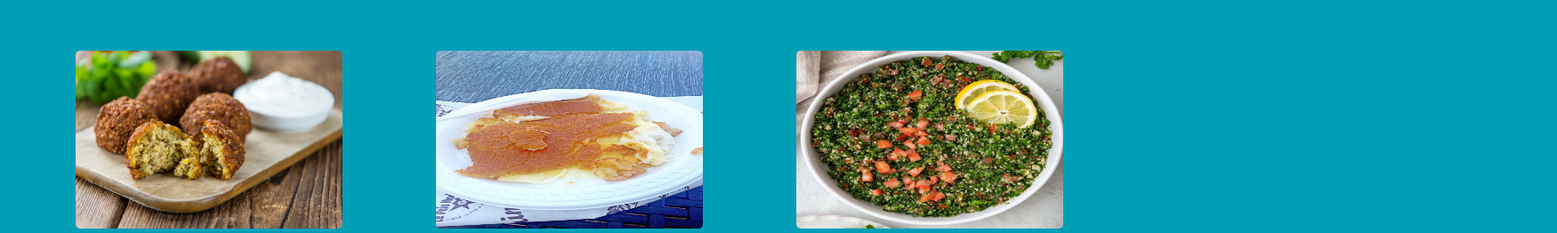
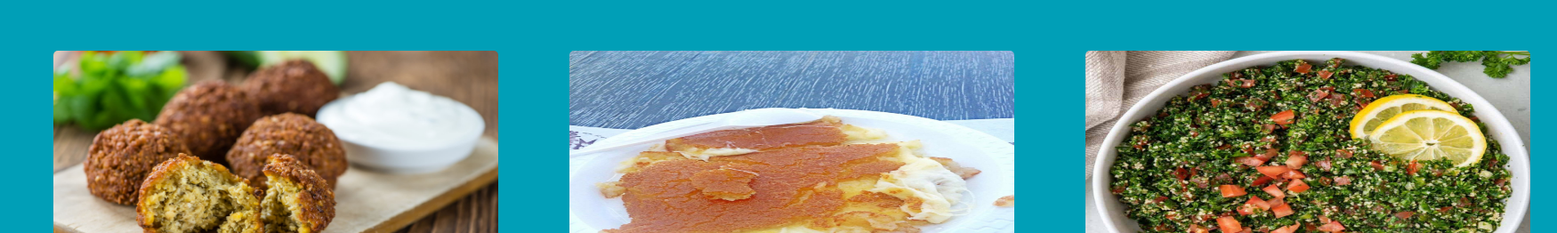
Before and after one commit to Kenji-Leb/Travel-Destination-Guide, a plain HTML site: page nav-pages/food.html in a window 1280 px wide. Shown: the part 85-347 px from the top of the page at 89% size, 1750 px wide, since content can reach past the window. Drawn offline with nearby package versions, Linux system fonts and the light colour scheme; a web font is replaced by a local one.

Commit message:
editing px on imgs

```diff
--- a/nav-styling/activities.css
+++ b/nav-styling/activities.css
@@ -18,8 +18,8 @@
 
 .glimpse-sec img{
     border-radius: 5px;
-    width: 300px;
-    height: 200px;
+    width: 500px;
+    height: 300px;
 }
 
 .glimpse-sec p {
--- a/nav-styling/food.css
+++ b/nav-styling/food.css
@@ -18,8 +18,8 @@
 
 .glimpse-sec img{
     border-radius: 5px;
-    width: 300px;
-    height: 200px;
+    width: 500px;
+    height: 300px;
 }
 
 .glimpse-sec p {
--- a/nav-styling/monuments.css
+++ b/nav-styling/monuments.css
@@ -20,8 +20,8 @@ main{
 
 .glimpse-sec img{
     border-radius: 5px;
-    width: 300px;
-    height: 200px;
+    width: 500px;
+    height: 300px;
 }
 
 .glimpse-sec p {
--- a/nav-styling/sceneries.css
+++ b/nav-styling/sceneries.css
@@ -18,8 +18,8 @@
 
 .glimpse-sec img{
     border-radius: 5px;
-    width: 300px;
-    height: 200px;
+    width: 500px;
+    height: 300px;
 }
 
 .glimpse-sec p {
```
